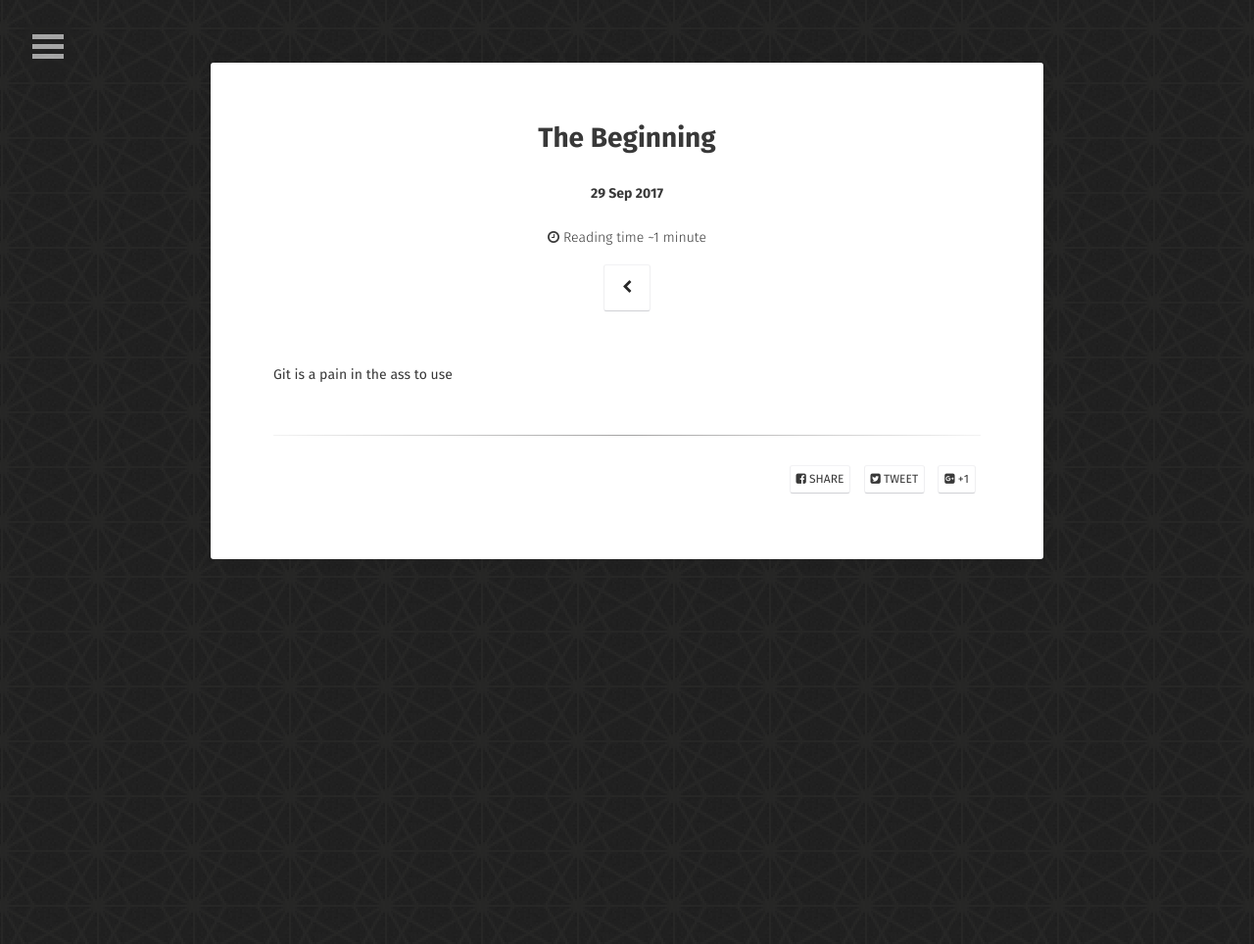
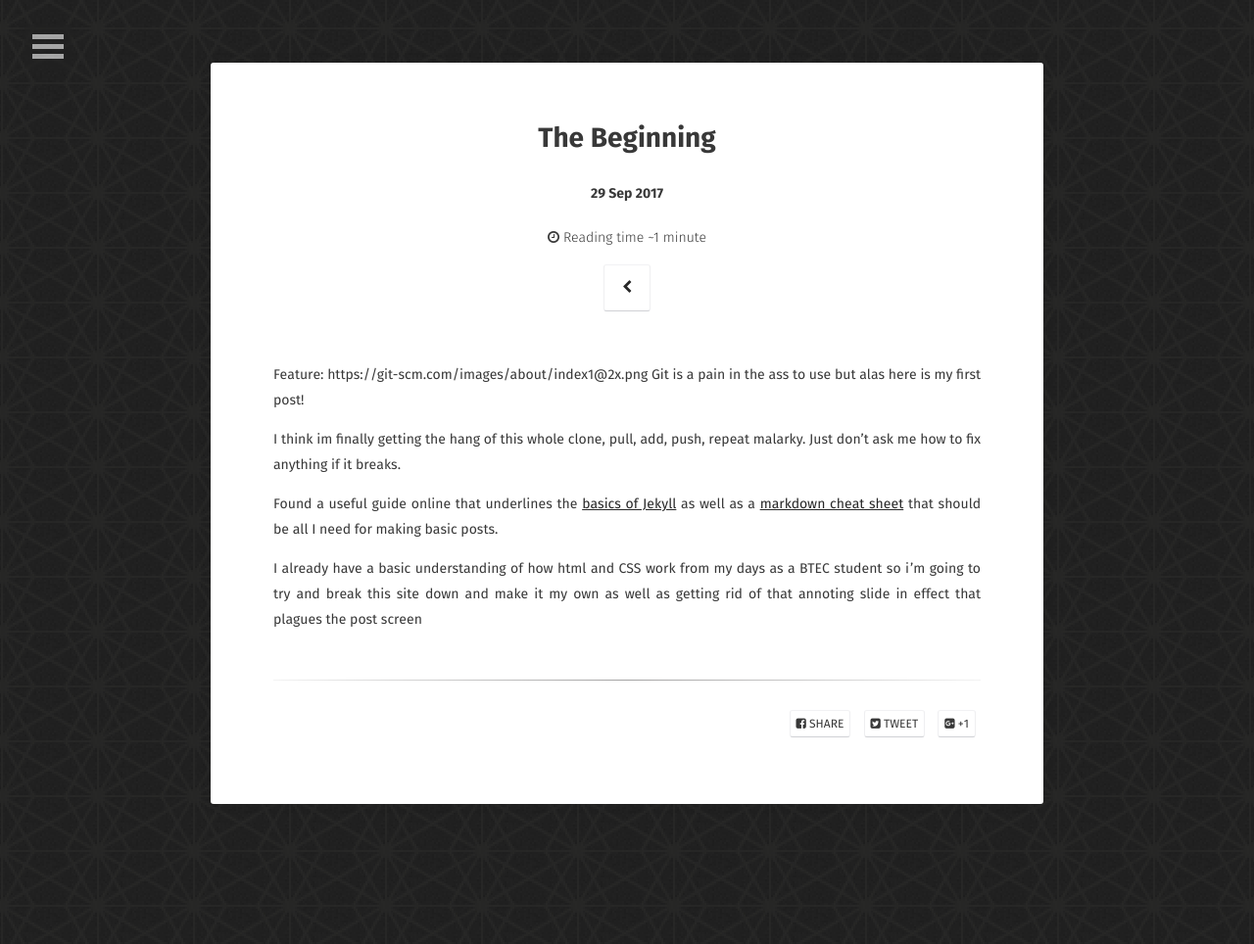
Before and after one commit to JohnnersUK/OLD.JohnnersUK.github.io, a Jekyll site: the page built from _posts/2017-09-29-The-Beginning.md, in a window 1280 px wide. Shown: the whole page at 98% size. Built offline with Jekyll 4.4.1, drawn with Linux system fonts in a browser that asks for light colours; some web fonts are replaced; our own code applies the rules of GitHub Pages for plain Markdown files.

Commit message:
Update 2017-09-29-The-Beginning.md

```diff
--- a/_posts/2017-09-29-The-Beginning.md
+++ b/_posts/2017-09-29-The-Beginning.md
@@ -1 +1,12 @@
-Git is a pain in the ass to use
+Feature: https://git-scm.com/images/about/index1@2x.png
+Git is a pain in the ass to use but alas here is my first post!
+
+I think im finally getting the hang of this whole clone, pull, add, push, repeat malarky.
+Just don't ask me how to fix anything if it breaks.
+
+Found a useful guide online that underlines the [basics of Jekyll](https://jekyllrb.com/docs/posts/) as well as a [markdown cheat sheet](https://github.com/adam-p/markdown-here/wiki/Markdown-Cheatsheet#links)
+that should be all I need for making basic posts.
+
+I already have a basic understanding of how html and CSS work from my days as a BTEC student
+so i'm going to try and break this site down and make it my own as well as getting rid of that annoting slide in effect
+that plagues the post screen
```
